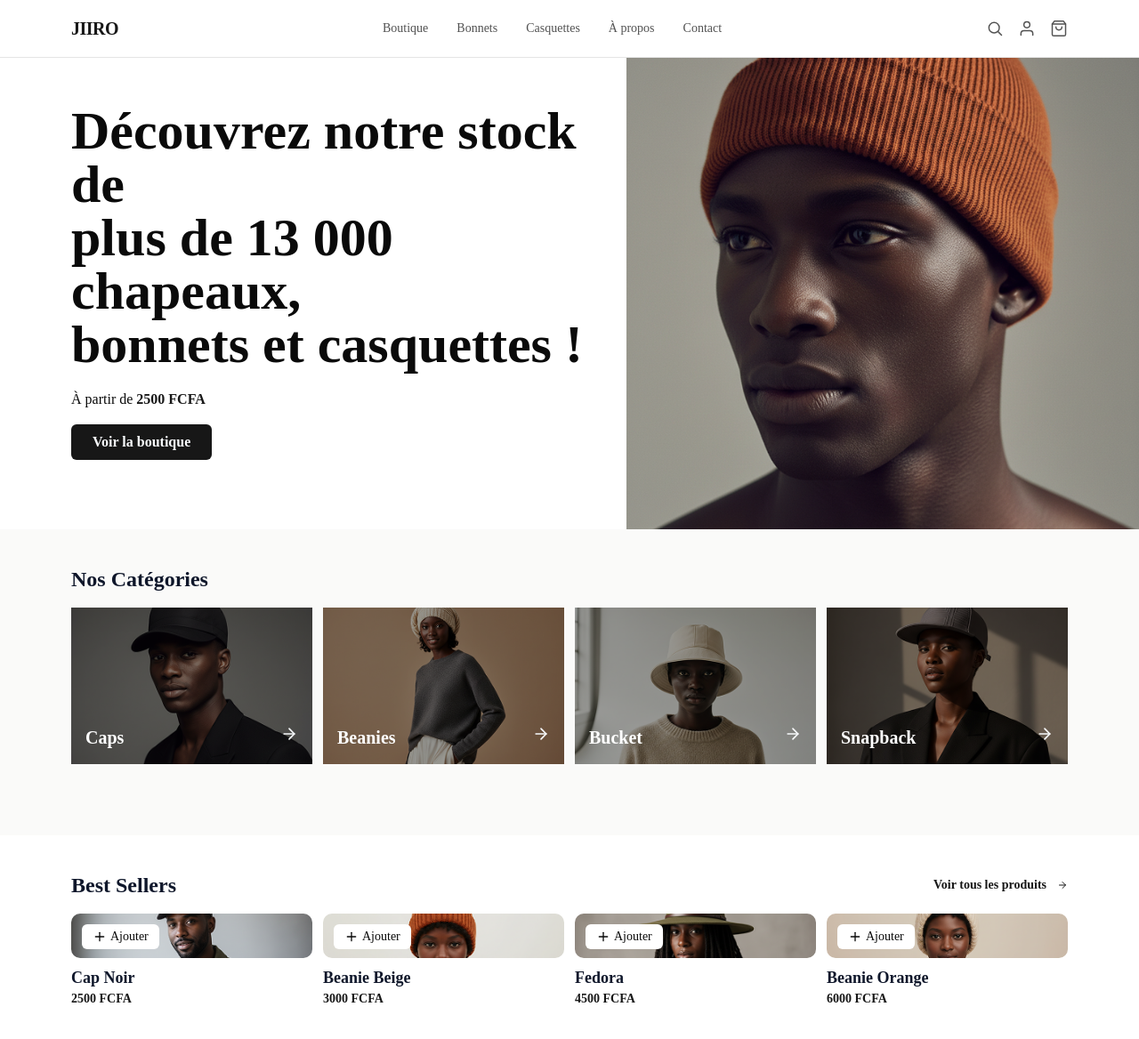
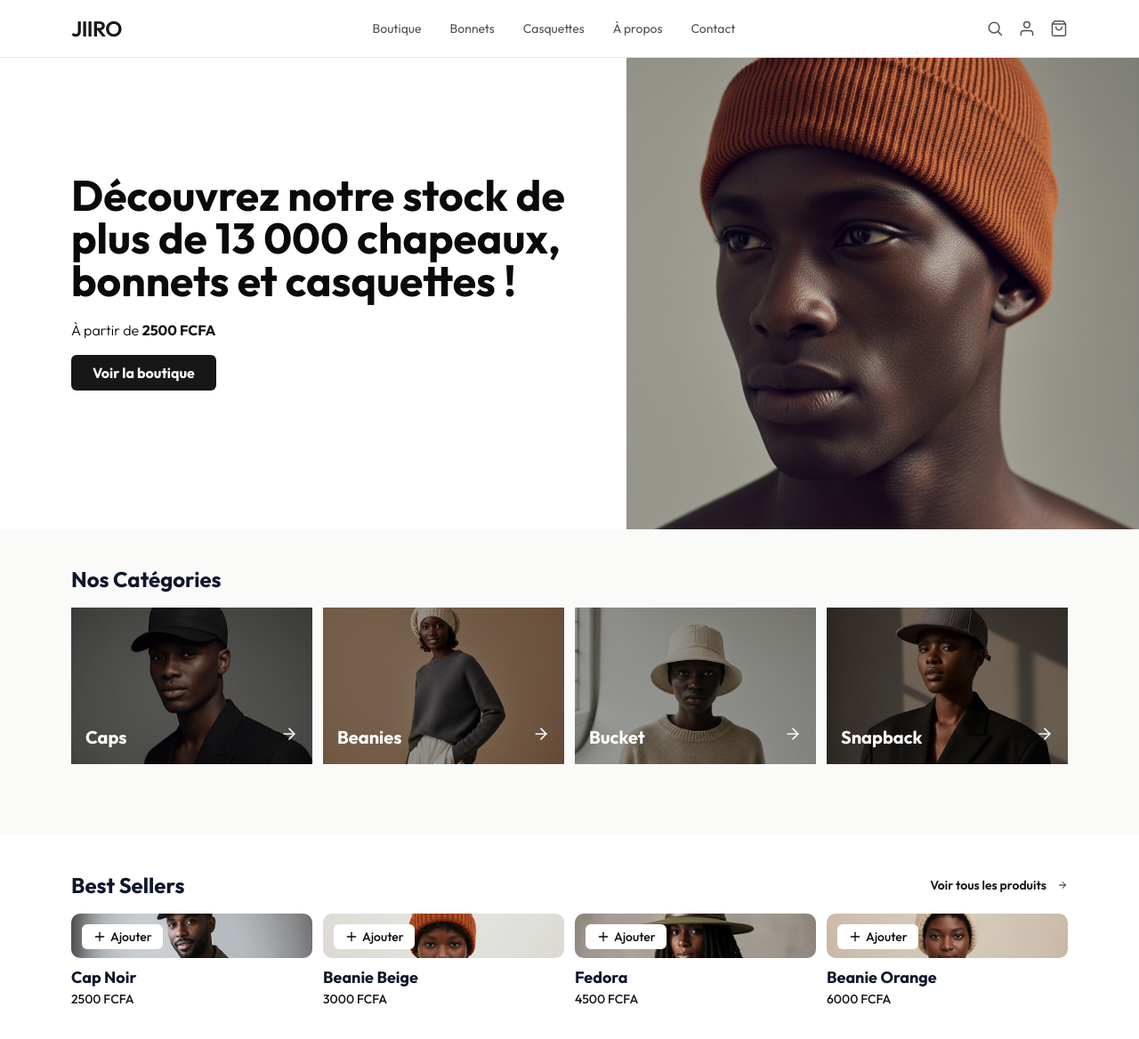
Before and after one commit to imyya/ecom_jj, a Next.js app: page / in a window 1280 px wide. Shown: the top 1168 px of the page at 89% size. Built offline with nearby package versions, Linux system fonts and the light colour scheme.

Commit message:
changed the font

```diff
--- a/app/globals.css
+++ b/app/globals.css
@@ -57,8 +57,9 @@
   --color-muted: var(--muted);
   --color-border: var(--border);
 
-  --font-sans: var(--font-geist-sans);
-  --font-mono: var(--font-geist-mono);
+  /* --font-sans: var(--font-geist-sans);
+  --font-mono: var(--font-geist-mono); */
+  --font-sans: var(--font-sans);
 
   --font-sans: var(--font-body);
   --font-heading: var(--font-heading);
--- a/app/layout.tsx
+++ b/app/layout.tsx
@@ -1,13 +1,18 @@
 import type { Metadata } from "next";
-import { Inter, Space_Grotesk} from "next/font/google";
+// import { Inter, Space_Grotesk} from "next/font/google";
 import "./globals.css";
 import Header from "@/components/layout/Header";
+import { Outfit } from "next/font/google";
 
 
 
-const inter = Inter({ subsets: ["latin"], variable: "--font-body" });
-const spaceGrotesk = Space_Grotesk({ subsets: ["latin"], variable: "--font-heading" });
+// const inter = Inter({ subsets: ["latin"], variable: "--font-body" });
+// const spaceGrotesk = Space_Grotesk({ subsets: ["latin"], variable: "--font-heading" });
 
+const outfit = Outfit({
+  subsets: ["latin"],
+  variable: "--font-sans",
+});
 
 export const metadata: Metadata = {
   title: "Jiiro — Chapeaux, bonnets et casquettes",
@@ -19,7 +24,7 @@ export default function RootLayout({ children }: LayoutProps<"/">) {
   return (
     <html
       lang="fr"
-      className={`${inter.variable} ${spaceGrotesk.variable} h-full antialiased`}
+      className={`${outfit.variable} h-full antialiased`}
     >
       <body className="min-h-full flex flex-col">
         <Header/>
--- a/components/BestSellerCard.tsx
+++ b/components/BestSellerCard.tsx
@@ -54,7 +54,7 @@ export default function BestSellerCard({ slug, name, src, price }: BestSeller) {
             {name}
           </Link>
         </h3>
-        <p className="text-sm font-semibold text-primary">{price} FCFA</p>
+        <p className="text-sm font-medium text-primary">{price} FCFA</p>
       </div>
     </article>
   );
--- a/components/home/Hero.tsx
+++ b/components/home/Hero.tsx
@@ -8,7 +8,7 @@ export default function Hero() {
   return (
     <section className="animate-in fade-in slide-in-from-bottom-4 duration-900 flex justify-between  h-1/3 ">
       <div className="flex flex-col pl-20  justify-center flex-1 gap-5">
-          <h1 className="text-6xl font-bold font-heading">
+          <h1 className="text-5xl font-bold font-heading">
             Découvrez notre stock de
             <br />
             plus de 13&nbsp;000 chapeaux,
--- a/components/layout/Header.tsx
+++ b/components/layout/Header.tsx
@@ -11,7 +11,7 @@ export default function Header() {
       <div className="relative mx-auto flex h-16 max-w-6xl items-center justify-between px-4">
         <Link
           href="/"
-          className="text-xl font-semibold tracking-tight text-neutral-900"
+          className="text-2xl font-semibold tracking-tight text-neutral-900"
         >
           JI<span className="text-primary">I</span>RO
         </Link>
```
Also changed, not shown: components/home/BrandStory.tsx (added, +16 -0 lines), public/images/story-image.png (added).
